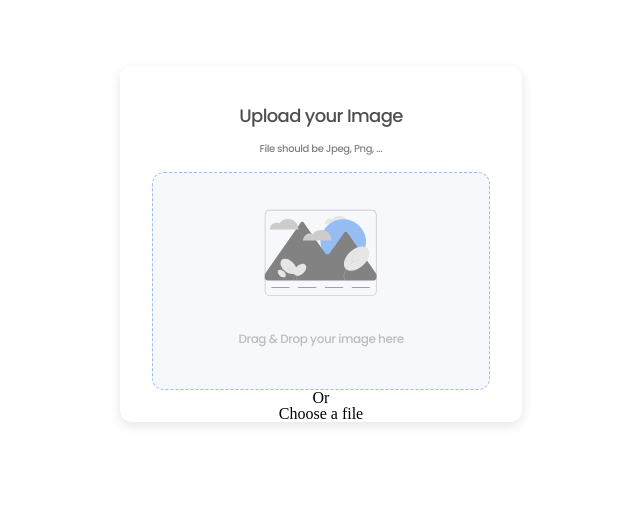
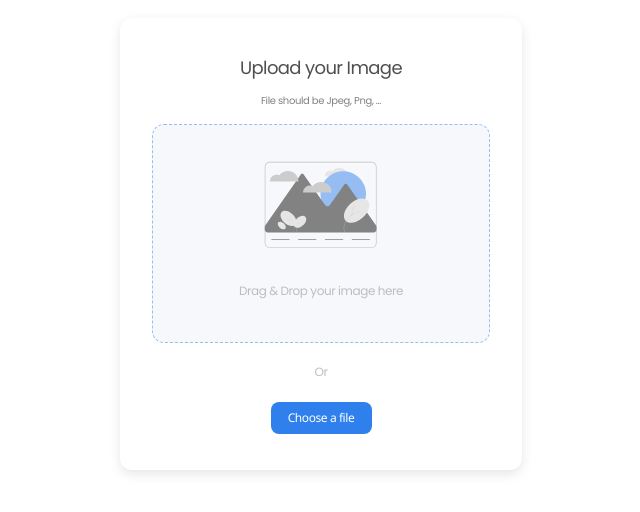
Before and after one commit to j-ngo828/image-uploader, a React (Vite) app in the folder frontend/: page / in a window 1280 px wide. Shown: the part 156-668 px from the top of the page, without its empty margins (319-959 px from the left). Built offline with nearby package versions, Linux system fonts and the light colour scheme.

Commit message:
Finalized refactor
* Do some more testing and code cleanup afterward

```diff
--- a/frontend/index.html
+++ b/frontend/index.html
@@ -5,18 +5,22 @@
     <link rel="icon" type="image/svg+xml" href="/vite.svg" />
     <meta name="viewport" content="width=device-width, initial-scale=1.0" />
     <title>Image Uploader</title>
+
     <!-- <base href="." /> -->
+
+    <!-- GOOGLE FONTS -->
+    <link rel="preconnect" href="https://fonts.googleapis.com" />
     <link rel="preconnect" href="https://fonts.gstatic.com" crossorigin />
     <link
-      href="https://fonts.googleapis.com/css2?family=Noto+Sans:wght@500&display=swap"
-      rel="stylesheet"
-    />
-    <link
-      href="https://fonts.googleapis.com/css2?family=Poppins:wght@500&display=swap"
+      href="https://fonts.googleapis.com/css2?family=Noto+Sans&family=Poppins&display=swap"
       rel="stylesheet"
     />
   </head>
   <body>
+    <!-- The Below script is for firefox -->
+    <script>
+      0;
+    </script>
     <div id="root"></div>
     <script type="module" src="/src/main.tsx"></script>
   </body>
--- a/frontend/src/components/LoadingCard.scss
+++ b/frontend/src/components/LoadingCard.scss
@@ -21,7 +21,7 @@
 
     font-family: "Poppins";
     font-style: normal;
-    font-weight: 500;
+    font-weight: 400;
     font-size: 18px;
     line-height: 27px;
 
@@ -54,7 +54,7 @@
       }
     }
 
-    .loadingBar div {
+    div {
       width: 100.93px;
       height: 6px;
 
--- a/frontend/src/components/PrimaryButton.scss
+++ b/frontend/src/components/PrimaryButton.scss
@@ -1,14 +1,15 @@
 .primaryButton {
-  display: inline-flex;
+  display: flex;
   justify-content: center;
   align-items: center;
   width: 101px;
   height: 31.98px;
+  border: none;
   background: #2f80ed;
   border-radius: 8px;
   font-family: "Noto Sans";
   font-style: normal;
-  font-weight: 500;
+  font-weight: 400;
   font-size: 12px;
   line-height: 16px;
   text-align: center;
@@ -16,8 +17,8 @@
 
   color: #ffffff;
   cursor: pointer;
+
+  &:hover {
+    opacity: 0.5;
+  }
 }
-
-.primaryButton:hover {
-  opacity: 0.5;
-}
--- a/frontend/src/components/PrimaryButton.tsx
+++ b/frontend/src/components/PrimaryButton.tsx
@@ -1,28 +1,22 @@
 import "@/components/PrimaryButton.scss";
-import React, { ChangeEventHandler } from "react";
+import { MouseEventHandler } from "react";
 
 interface PrimaryButtonProps {
   text: string;
-  className: string;
-  onClick: ChangeEventHandler<HTMLInputElement>;
+  className?: string;
+  onClick: MouseEventHandler<HTMLButtonElement>;
 }
 
 const PrimaryButton = (props: PrimaryButtonProps) => {
   const { className, onClick, text } = props;
   return (
-    <React.Fragment>
-      <input
-        className={`${className} uploadButton`}
-        id="fileUpload"
-        type="file"
-        accept="image/png, image/jpeg, image/jpg"
-        onChange={onClick}
-        hidden
-      />
-      <label htmlFor="fileUpload" className={`${className} uploadButton`}>
-        {text}
-      </label>
-    </React.Fragment>
+    <button
+      className={`primaryButton ${className}`}
+      type="button"
+      onClick={onClick}
+    >
+      {text}
+    </button>
   );
 };
 
--- /dev/null
+++ b/frontend/src/components/SuccessfulUpload.scss
@@ -0,0 +1,98 @@
+.successfulUpload {
+  .checkMark {
+    margin: 39.5px auto 11.3px auto;
+  }
+
+  .successText {
+    width: 198px;
+    height: 27px;
+
+    margin: 0 auto;
+    font-family: "Poppins";
+    font-style: normal;
+    font-weight: 500;
+    font-size: 18px;
+    line-height: 27px;
+
+    text-align: center;
+    letter-spacing: -0.035em;
+
+    color: #4f4f4f;
+  }
+
+  .imagePreview {
+    width: 338px;
+    max-width: 100%;
+    height: auto;
+
+    margin: 25.34px auto;
+
+    border-radius: 12px;
+  }
+
+  .imageLink {
+    width: 240px;
+    height: 12px;
+    margin-bottom: 0;
+    margin-left: 7px;
+    flex: auto;
+    text-align: start;
+
+    font-family: "Poppins";
+    font-style: normal;
+    font-weight: 500;
+    font-size: 8px;
+    line-height: 12px;
+
+    letter-spacing: -0.035em;
+
+    white-space: nowrap;
+    overflow: hidden;
+    text-overflow: ellipsis;
+
+    color: #4f4f4f;
+  }
+
+  .copyLinkPill {
+    display: flex;
+    justify-content: flex-start;
+    align-items: center;
+    width: 338px;
+    height: fit-content;
+    margin: 0 auto;
+    margin-bottom: 33px;
+    background: #f6f8fb;
+
+    border: 1px solid #e0e0e0;
+    border-radius: 8px;
+  }
+
+  .imageLink {
+    width: 240px;
+    height: 12px;
+    margin-bottom: 0;
+    margin-left: 7px;
+    flex: auto;
+    text-align: start;
+
+    font-family: "Poppins";
+    font-style: normal;
+    font-weight: 500;
+    font-size: 8px;
+    line-height: 12px;
+
+    letter-spacing: -0.035em;
+
+    white-space: nowrap;
+    overflow: hidden;
+    text-overflow: ellipsis;
+
+    color: #4f4f4f;
+  }
+
+  .copyLinkButton {
+    margin: 2px 2px 2px 14px;
+    font-family: "Poppins";
+    font-size: 8px;
+  }
+}
--- /dev/null
+++ b/frontend/src/components/SuccessfulUpload.tsx
@@ -0,0 +1,33 @@
+import PrimaryButton from "@/components/PrimaryButton";
+import "@/components/SuccessfulUpload.scss";
+
+interface SuccessfulUploadProps {
+  checkmark: string;
+  imageUrl: string;
+}
+
+function SuccessfulUpload(props: SuccessfulUploadProps) {
+  const { checkmark, imageUrl } = props;
+
+  const handleLinkCopy = (event: React.MouseEvent<HTMLButtonElement>) => {
+    navigator.clipboard.writeText(imageUrl);
+  };
+
+  return (
+    <div className="successfulUpload">
+      <img src={checkmark} alt="green checkmark" className="checkMark" />
+      <p className="successText">Uploaded Successfully!</p>
+      <img src={imageUrl} alt="preview" className="imagePreview" />
+      <div className="copyLinkPill">
+        <p className="imageLink">{imageUrl}</p>
+        <PrimaryButton
+          className="copyLinkButton"
+          text="Copy Link"
+          onClick={handleLinkCopy}
+        />
+      </div>
+    </div>
+  );
+}
+
+export default SuccessfulUpload;
--- a/frontend/src/components/UploadImageCard.scss
+++ b/frontend/src/components/UploadImageCard.scss
@@ -12,7 +12,7 @@
 
     font-family: "Poppins";
     font-style: normal;
-    font-weight: 500;
+    font-weight: 400;
     font-size: 18px;
     line-height: 27px;
     letter-spacing: -0.035em;
@@ -26,7 +26,7 @@
     width: 125px;
     font-family: "Poppins";
     font-style: normal;
-    font-weight: 500;
+    font-weight: 400;
     font-size: 10px;
     line-height: 15px;
     text-align: center;
@@ -57,7 +57,7 @@
       top: 427.97px;
       font-family: "Poppins";
       font-style: normal;
-      font-weight: 500;
+      font-weight: 400;
       font-size: 12px;
       line-height: 18px;
       letter-spacing: -0.035em;
@@ -66,7 +66,19 @@
     }
   }
 
+  .optionText {
+    font-family: "Poppins";
+    font-style: normal;
+    font-weight: 400;
+    font-size: 12px;
+    line-height: 18px;
+    text-align: center;
+    letter-spacing: -0.035em;
+    margin-top: 20px;
+    color: #bdbdbd;
+  }
+
   .chooseAFile {
-    margin-bottom: 36px;
+    margin: 21px auto 36px auto;
   }
 }
--- a/frontend/src/components/UploadImageCard.tsx
+++ b/frontend/src/components/UploadImageCard.tsx
@@ -2,10 +2,11 @@ import checkmark from "@/assets/check.svg";
 import logo from "@/assets/logo.svg";
 import LoadingCard from "@/components/LoadingCard";
 import PrimaryButton from "@/components/PrimaryButton";
+import SuccessfulUpload from "@/components/SuccessfulUpload";
 import "@/components/UploadImageCard.scss";
 import { baseUrl } from "@/constants";
 import axios from "axios";
-import React, { ChangeEvent, useState } from "react";
+import React, { ChangeEvent, useRef, useState } from "react";
 
 const imageApiRoute = `${baseUrl}/images/`;
 
@@ -28,6 +29,7 @@ const getCookie = (name: String) => {
 function UploadImagePage(): JSX.Element {
   const [imageUrl, setImageUrl] = useState("");
   const [isLoading, setIsLoading] = useState(false);
+  const imageInput = useRef<HTMLInputElement>(null);
 
   const handleImageUpload = async (event: ChangeEvent<HTMLInputElement>) => {
     setIsLoading(true);
@@ -39,7 +41,6 @@ function UploadImagePage(): JSX.Element {
     const image = inputFiles[0];
     const formData = new FormData();
     try {
-      // do network request down here
       formData.append("image", image, image.name);
       const csrfToken = getCookie("csrftoken");
       const response = await axios.post(imageApiRoute, formData, {
@@ -58,6 +59,14 @@ function UploadImagePage(): JSX.Element {
       }
       console.log(errorMessage);
     }
+  };
+
+  const handleClick = () => {
+    const element = imageInput.current;
+    if (!element) {
+      return;
+    }
+    element.click();
   };
 
   // NOTE: this function is not needed right now
@@ -85,21 +94,7 @@ function UploadImagePage(): JSX.Element {
   ) : (
     <div className="imageUploader">
       {imageUrl ? (
-        <div className="successfulUpload">
-          <img src={checkmark} alt="green checkmark" className="checkMark" />
-          <p className="successText">Uploaded Successfully!</p>
-          <img src={imageUrl} alt="preview" className="imagePreview" />
-          <div className="copyLink">
-            <p className="imageLink">{imageUrl}</p>
-            <button
-              className="copyLinkToClipboard"
-              type="button"
-              onClick={() => navigator.clipboard.writeText(imageUrl)}
-            >
-              <span className="copyLinkToClipboardText">Copy Link</span>
-            </button>
-          </div>
-        </div>
+        <SuccessfulUpload checkmark={checkmark} imageUrl={imageUrl} />
       ) : (
         <React.Fragment>
           <div className="header">
@@ -119,10 +114,17 @@ function UploadImagePage(): JSX.Element {
               </label>
             </div>
 
-            <p>Or</p>
+            <p className="optionText">Or</p>
+            <input
+              type="file"
+              accept="image/png, image/jpeg, image/jpg"
+              ref={imageInput}
+              onChange={handleImageUpload}
+              hidden
+            />
             <PrimaryButton
               className="chooseAFile"
-              onClick={handleImageUpload}
+              onClick={handleClick}
               text="Choose a file"
             />
           </React.Fragment>
--- a/frontend/src/index.scss
+++ b/frontend/src/index.scss
@@ -0,0 +1 @@
+@import "./reset.scss";
--- a/frontend/src/main.tsx
+++ b/frontend/src/main.tsx
@@ -1,6 +1,5 @@
 import App from "@/App.jsx";
 import "@/index.scss";
-import "@/reset.scss";
 import React from "react";
 import ReactDOM from "react-dom/client";
 
--- a/frontend/vite.config.ts
+++ b/frontend/vite.config.ts
@@ -6,7 +6,7 @@ import { defineConfig } from "vite";
 export default defineConfig({
   server: {
     host: "0.0.0.0",
-    port: 3000,
+    port: 5173,
   },
   plugins: [react()],
   resolve: {
```
Also changed, not shown: 2 other files (tests, documents, lock files or other folders).
